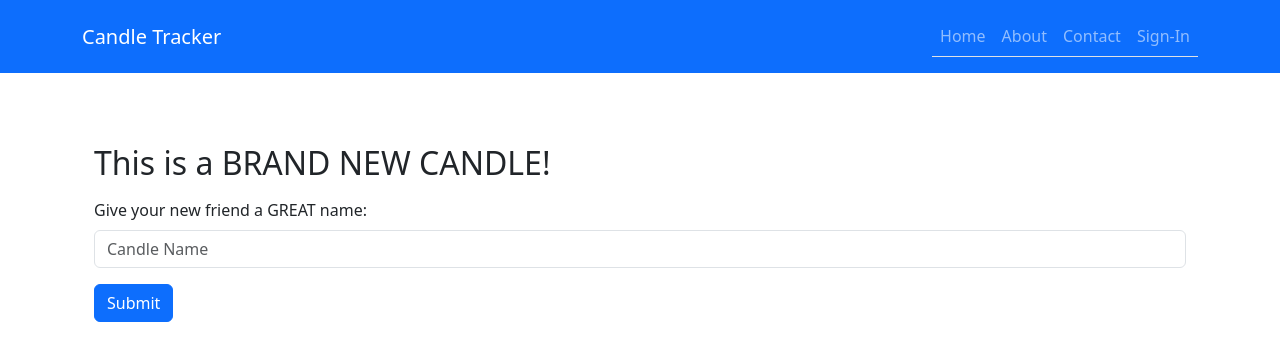
After one commit to w-Twich/candle-site, a Django app: page /candles/new-candle/ in a window 1280 px wide. The commit adds this page. Shown: the top 361 px of the page. Run offline with Django 4.2, Linux system fonts and the light colour scheme; some libraries are stand-ins or nearby versions.

```diff
--- a/candles/candletime/forms.py
+++ b/candles/candletime/forms.py
@@ -52,3 +52,8 @@ class RegisterForm(UserCreationForm):
         fields = [
         'username', 'email', 'first_name', 'last_name', 'password1', 'password2', 'check',
 ]
+
+# Form to add an existing candle to a logged in user profile
+class LinkCandleForm(forms.Form):
+    candle_key = forms.IntegerField(required=False)
+    user_key = forms.IntegerField(required=False)
--- /dev/null
+++ b/candles/candletime/templates/candletime/new_candle_nokey.html
@@ -0,0 +1,18 @@
+{% extends "base.html" %}
+{% block content %}
+<div class="container mt-5 pt-5">
+    <form method="POST" action="{% url 'candletime:new_candle_nokey' %}">
+        {% csrf_token %}
+        <div class="container mt-5">
+            <div class="mb-3">
+                <h2>This is a BRAND NEW CANDLE!</h2>
+            </div>
+            <div class="mb-3">
+                <label for="exampleInputName" class="form-label">Give your new friend a GREAT name:</label>
+                <input type="text" placeholder="Candle Name" id="candle_name" name="candle_name" class="form-control" required>
+            </div>
+            <button type="submit" class="btn btn-primary">Submit</button>
+        </div>
+    </form>
+</div>
+{% endblock %}
--- a/candles/candletime/urls.py
+++ b/candles/candletime/urls.py
@@ -6,10 +6,12 @@ app_name = 'candletime'
 urlpatterns = [
     path('', views.index, name='index'),
     path('<int:pk>/', views.candle, name='candle'),
+    path('<int:pk>/link-candle', views.link_user_candle, name='link_user'),
+    path('new-candle/', views.new_candle_nokey, name='new_candle_nokey'),
     path('<int:pk>/new-candle/', views.new_candle, name='new_candle'),
     path('register/', views.register, name='register'),
     path('login/', auth_views.LoginView.as_view(template_name='candletime/login.html'), name='login'),
     path('logout/', auth_views.LogoutView.as_view(template_name='candletime/logout.html'), name='logout'),
     path('about/', views.about, name='about'),
-    path('contact/', views.contact, name='contact')
+    path('contact/', views.contact, name='contact'),
 ]
--- a/candles/candletime/views.py
+++ b/candles/candletime/views.py
@@ -1,7 +1,7 @@
 from django.shortcuts import render, redirect
 from .models import Candle, Candle_detail, UserCandle
 from django.contrib.auth.models import User
-from .forms import NewCandleForm, CandleForm, RegisterForm
+from .forms import NewCandleForm, CandleForm, RegisterForm, LinkCandleForm
 from django.urls import reverse
 from django.utils import timezone
 from django.db.models import F, Sum, Func, Max
@@ -13,7 +13,7 @@ from django.contrib import messages
 def index(request):
     if request.user.id is not None:
         user_candles = UserCandle.objects.filter(user=request.user)
-        candles = user_candles.select_related('candle').annotate(date=Max('candle__candle_detail__light_time'))
+        candles = user_candles.select_related('candle').annotate(date=Max('candle__candle_detail__light_time')).order_by('-date')
         #candles = Candle.objects.filter(id__in=user_candles)
         context = {'candles':candles}
     else:
@@ -43,10 +43,17 @@ def candle(request, pk):
 
     total_burn_time = candle_detail.aggregate(Sum('time_lit'))['time_lit__sum']
 
+    check_candles = UserCandle.objects.filter(candle=pk, user=request.user.pk)
+    if len(check_candles) == 0:
+        is_connected = False
+    else:
+        is_connected = True
+
     context = {'candle': candle,
                'pk':pk,
                'candle_detail':candle_detail,
                'burn_time':total_burn_time,
+               'is_connected':is_connected,
                }
 
     # Toggle the candle status
@@ -84,6 +91,25 @@ def new_candle(request, pk):
         form = NewCandleForm()
     return render(request, 'candletime/new_candle.html', {'form': form, 'pk': pk})
 
+def new_candle_nokey(request):
+    if request.method == 'POST':
+        form = NewCandleForm(request.POST)
+        if form.is_valid():
+            candle = Candle(
+                candle_name=form.cleaned_data['candle_name'],
+                status=False,
+            )
+            candle.save()
+            user_candle = UserCandle(
+                user=request.user,
+                candle=candle
+            )
+            user_candle.save()
+            return redirect(reverse('candletime:candle', kwargs={'pk':candle.pk}))
+    else:
+        form = NewCandleForm()
+    return render(request, 'candletime/new_candle_nokey.html', {'form': form})
+
 # New User Registration
 def register(request):
     if request.method == 'GET':
@@ -105,3 +131,27 @@ def register(request):
             return render(request, 'candletime/register.html', context)
 
     return render(request, 'candletime/register.html', {})
+
+# Link existing candle to logged in user
+def link_user_candle(request, pk):
+    # Link user to existing candle
+    if request.method == 'POST':
+        form = LinkCandleForm(request.POST)
+        if form.is_valid():
+            print("form was valid")
+            check_candles = UserCandle.objects.filter(candle=pk, user=request.user.pk)
+            if len(check_candles) == 0:
+                print("check_candles was None")
+                user_candle = UserCandle(
+                user=request.user,
+                candle=Candle.objects.get(pk=pk)
+                )
+                user_candle.save()
+                return redirect(reverse('candletime:candle', kwargs={'pk':pk}))
+            else:
+                print("check_candles was not None")
+            return redirect(reverse('candletime:candle', kwargs={'pk':pk}))
+        else:
+            print("form was not valid")
+    else:
+        return render(request, 'candletime/update_candle.html')
--- a/candles/templates/base.html
+++ b/candles/templates/base.html
@@ -39,7 +39,12 @@
                     </li>
                     {% else %}
                     <li class="nav-item border-bottom text-center">
-                        <a href="{% url 'candletime:login' %}" class="nav-link">Login</a>
+                        <a href="{% url 'candletime:login' %}" class="nav-link">Sign-In</a>
+                    </li>
+                    {% endif %}
+                    {% if user.is_authenticated %}
+                    <li class="nav-item border-bottom text-center">
+                        <a href="{% url 'candletime:logout' %}" class="nav-link bg-secondary">Sign-Out</a>
                     </li>
                     {% endif %}
                 </ul>
```
Also changed, not shown: candles/candletime/templates/candletime/index.html (+12 -6 lines), candles/candletime/templates/candletime/update_candle.html (+7 -0 lines).
